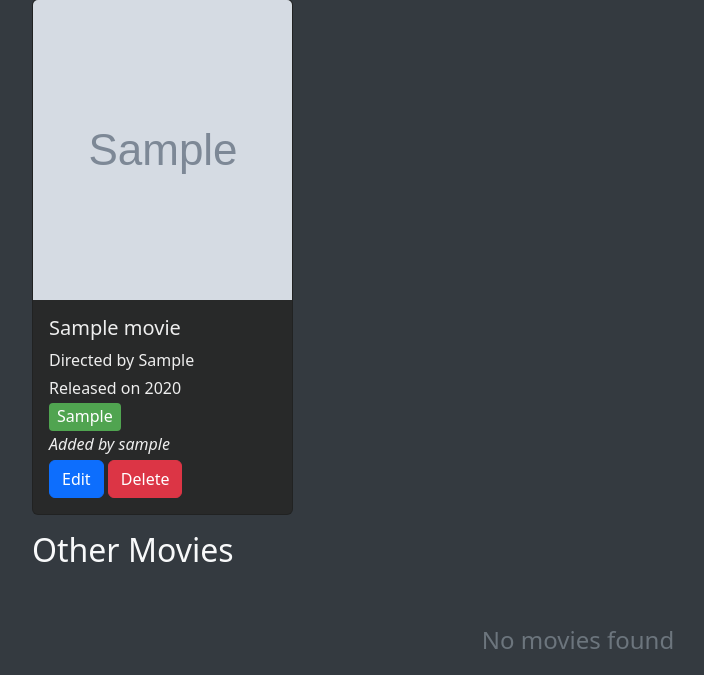
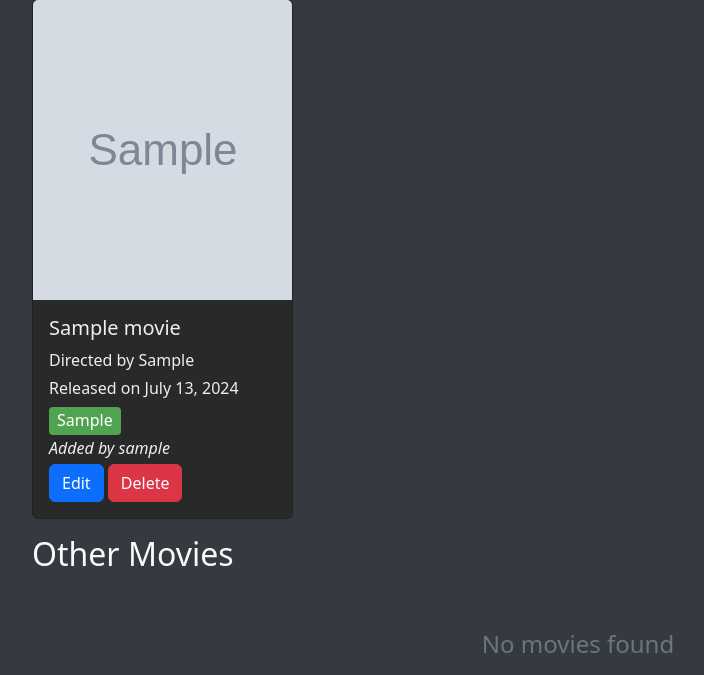
Before and after one commit to BustedElbow/IT6, a PHP site: page /index.php in a window 1280 px wide. Shown: the part 205-880 px from the top of the page, without its empty margins (62-766 px from the left). Before the commit the page ends 854 px from the top, so only its background shows below. Run offline with PHP 8.4, Linux system fonts and the light colour scheme; the visitor is signed in with stand-in values (Sample User, id 1); tables that the repository leaves empty or names only in its code hold one stand-in row (values such as "Sample post"); grey boxes marked "Sample" are stand-in pictures; some libraries are stand-ins or nearby versions.

Commit message:
Minor edits to movie card

```diff
--- a/logic/editmovie.php
+++ b/logic/editmovie.php
@@ -10,6 +10,8 @@ if (isset($_POST['save'])) {
   $releaseDate = $_POST['releaseDate'];
   $genre = $_POST['genre'];
   $userID = $_SESSION['userID'];
+
+  $genre = $_POST['genre'] === '' ? null : $_POST['genre'];
 
   if (empty($releaseDate)) {
       $releaseDate = NULL;
--- a/partials/movielist.php
+++ b/partials/movielist.php
@@ -65,7 +65,7 @@ if (!empty($search)) {
             <div class="card-body">
               <h5 class="card-title"><?= htmlspecialchars($movie['title'] ?? ''); ?></h5>
               <p class="card-text mb-1">Directed by <?= htmlspecialchars($movie['director'] ?? ''); ?></p>
-              <p class="card-text mb-1">Released on <?= htmlspecialchars($movie['releaseYear'] ?? ''); ?></p>
+              <p class="card-text mb-2">Released on <?= !empty($movie['releaseYear']) ? date_format(date_create($movie['releaseYear']), 'F j, Y') : ''; ?></p>
               <p class="card-text mb-1"><span class="genre-tag"><?= htmlspecialchars($movie['genre'] ?? 'Genre: Unknown'); ?></span></p>
               <p class="card-text mb-1 user-added">Added by <?= htmlspecialchars($movie['username'] ?? ''); ?></p>
               <?php if ($isAdmin || $_SESSION['userID'] == ($movie['userID'] ?? null)): ?>
@@ -103,10 +103,10 @@ if (!empty($search)) {
           <img src="<?= !empty($movie['imagePath']) ? '../src/images/movies/' . htmlspecialchars($movie['imagePath']) : '../src/images/movies/no_image.png'; ?>" class="card-img-top img-fluid" alt="<?= htmlspecialchars($movie['title'] ?? 'Default Title'); ?>">
             <div class="card-body">
               <h5 class="card-title"><?= htmlspecialchars($movie['title'] ?? ''); ?></h5>
-              <p class="card-text mb-1">Director <?= htmlspecialchars($movie['director'] ?? ''); ?></p>
-              <p class="card-text mb-1">Release Date: <?= htmlspecialchars($movie['releaseYear'] ?? ''); ?></p>
-              <p class="card-text mb-1">Genre: <?= htmlspecialchars($movie['genre'] ?? ''); ?></p>
-              <p class="card-text mb-1">Added by: <?= htmlspecialchars($movie['username'] ?? ''); ?></p>
+              <p class="card-text mb-1">Directed by <?= htmlspecialchars($movie['director'] ?? ''); ?></p>
+              <p class="card-text mb-2">Released on <?= !empty($movie['releaseYear']) ? date_format(date_create($movie['releaseYear']), 'F j, Y') : ''; ?></p>
+              <p class="card-text mb-1"><span class="genre-tag"><?= htmlspecialchars($movie['genre'] ?? 'Genre: Unknown'); ?></span></p>
+              <p class="card-text mb-1 user-added">Added by <?= htmlspecialchars($movie['username'] ?? ''); ?></p>
               <?php if ($isAdmin || $_SESSION['userID'] == ($movie['userID'] ?? null)): ?>
                 <button type="button" class="btn btn-primary editBtn" data-bs-toggle="modal" data-bs-target="#editMovieModal"
                 data-movie-id="<?= htmlspecialchars($movie['movieID'] ?? ''); ?>"
```
